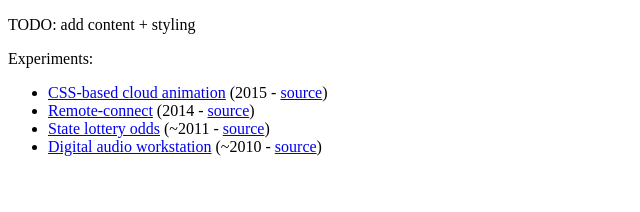
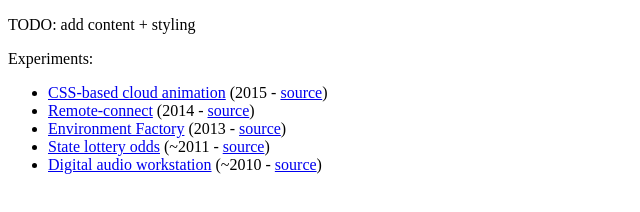
Before and after one commit to m5n/m5n.github.io, a plain HTML site: page index.html in a window 1280 px wide. Shown: the whole page, without its empty margins (0-640 px from the left). Drawn offline with Linux system fonts and the light colour scheme.

Commit message:
Add link to environment factory

```diff
--- a/index.html
+++ b/index.html
@@ -21,6 +21,10 @@
                 (2014 - <a href="https://github.com/m5n/remote-connect">source</a>)
             </li>
             <li>
+                <a href="/env-factory">Environment Factory</a>
+                (2013 - <a href="https://github.com/m5n/env-factory">source</a>)
+            </li>
+            <li>
                 <a href="/state-lottery-odds">State lottery odds</a>
                 (~2011 - <a href="https://github.com/m5n/state-lottery-odds">source</a>)
             </li>
```
